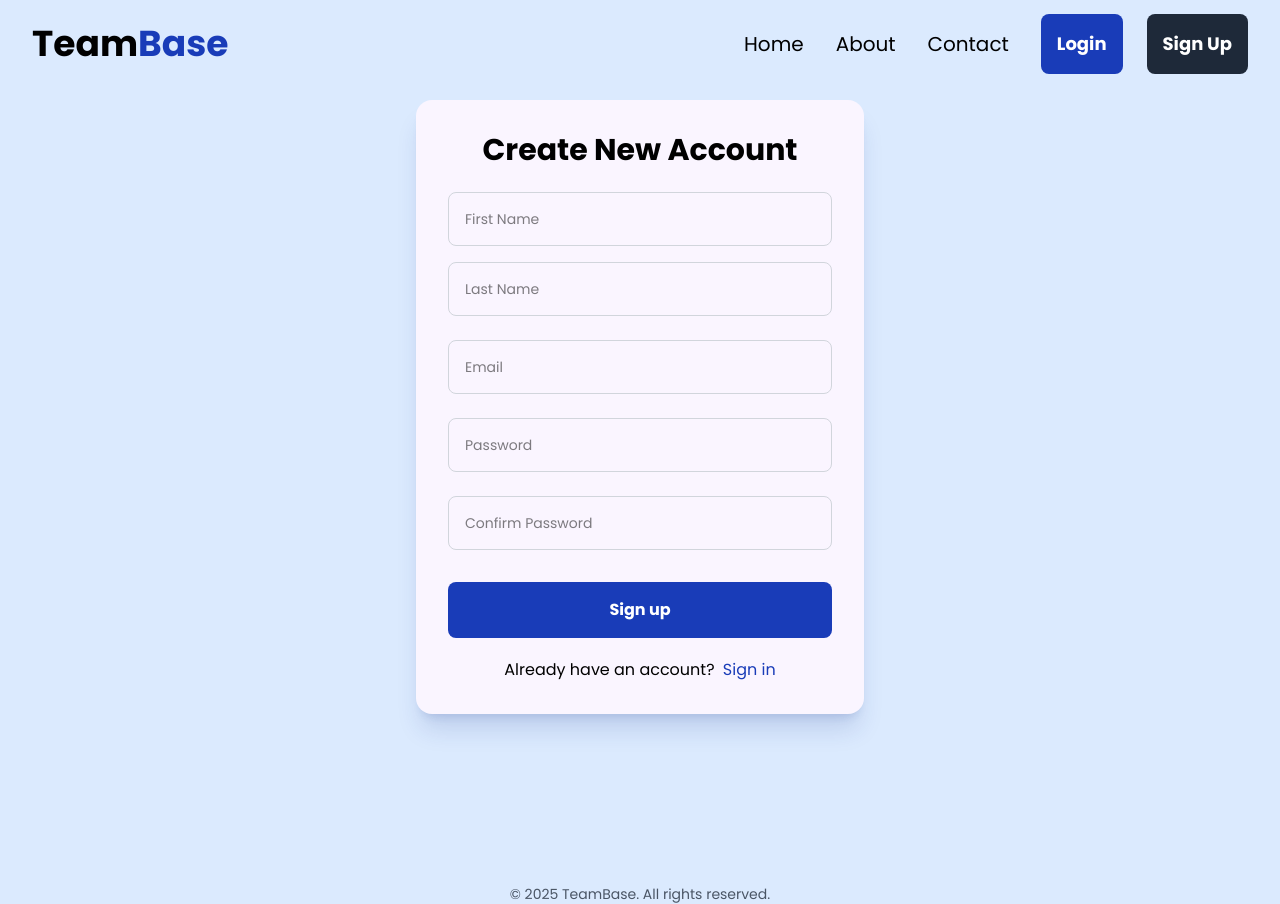
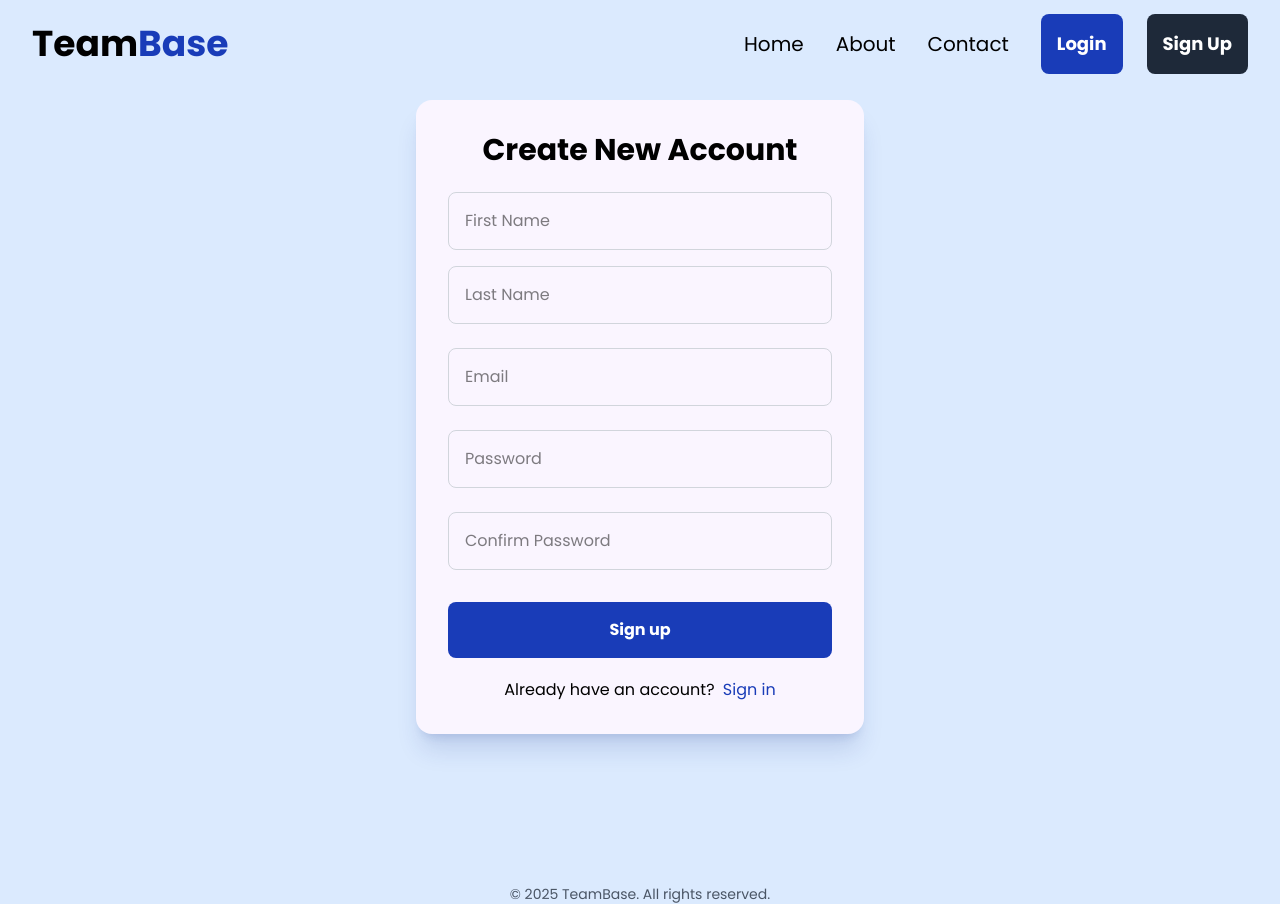
Before and after one commit to Izzeddin-Samara/TeamBase, a React (Vite) app in the folder Client/: page /signup in a window 1280 px wide. Built offline with nearby package versions, Linux system fonts and the light colour scheme.

Commit message:
Update text size for input and error message in InputField component

```diff
--- a/Client/src/components/InputField.tsx
+++ b/Client/src/components/InputField.tsx
@@ -25,13 +25,13 @@ const InputField: React.FC<InputProps> = ({
         value={value}
         onChange={onChange}
         name={name}
-        className={`w-full border border-gray-300 outline-none focus:ring-3 text-sm md:text-md md:p-4 p-4 rounded-lg focus:ring-blue-800 mt-4 ${
+        className={`w-full border border-gray-300 outline-none focus:ring-3 text-md md:text-md md:p-4 p-4 rounded-lg focus:ring-blue-800 mt-4 ${
           error
             ? "border-red-600 focus:ring-red-600"
             : "border-gray-300 focus:ring-blue-800"
         }`}
       />
-      {error && <span className="text-red-600 text-xs mt-1">{error}</span>}
+      {error && <span className="text-red-600 text-md mt-1">{error}</span>}
     </div>
   );
 };
```
